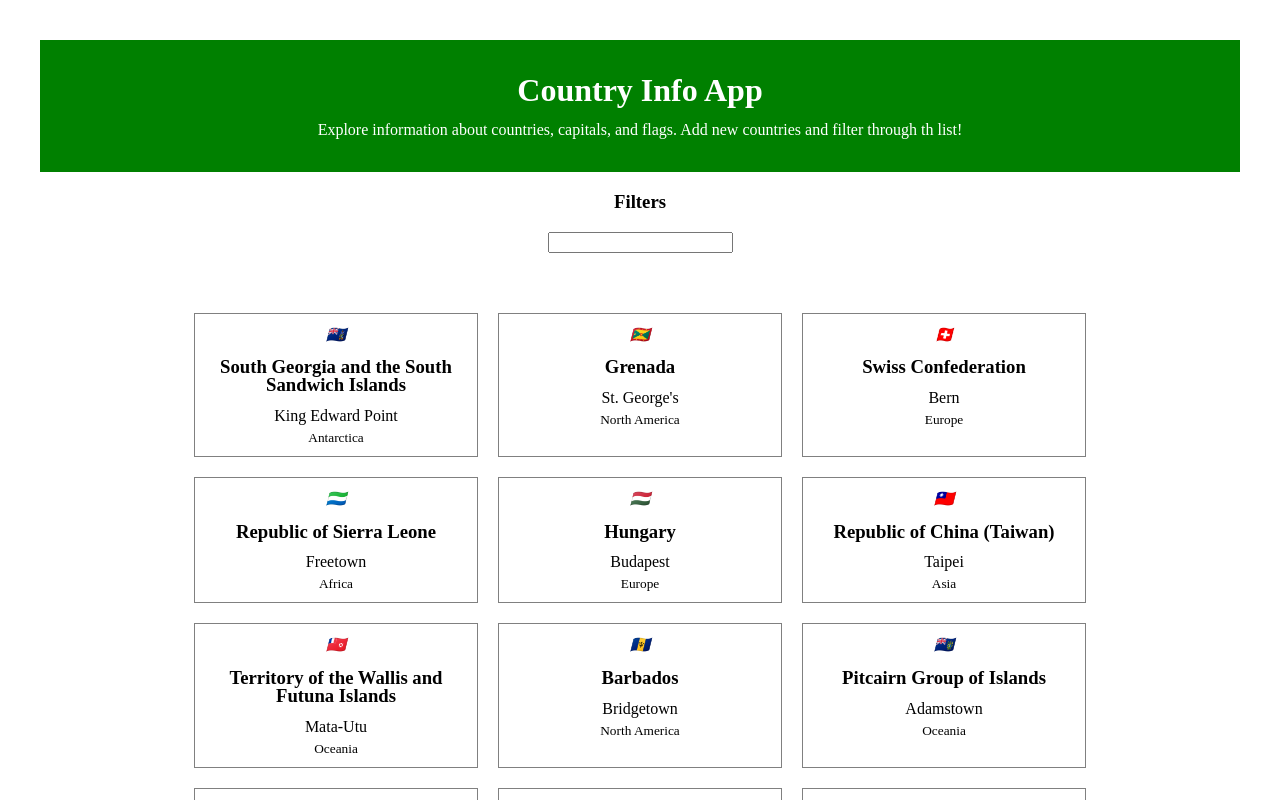
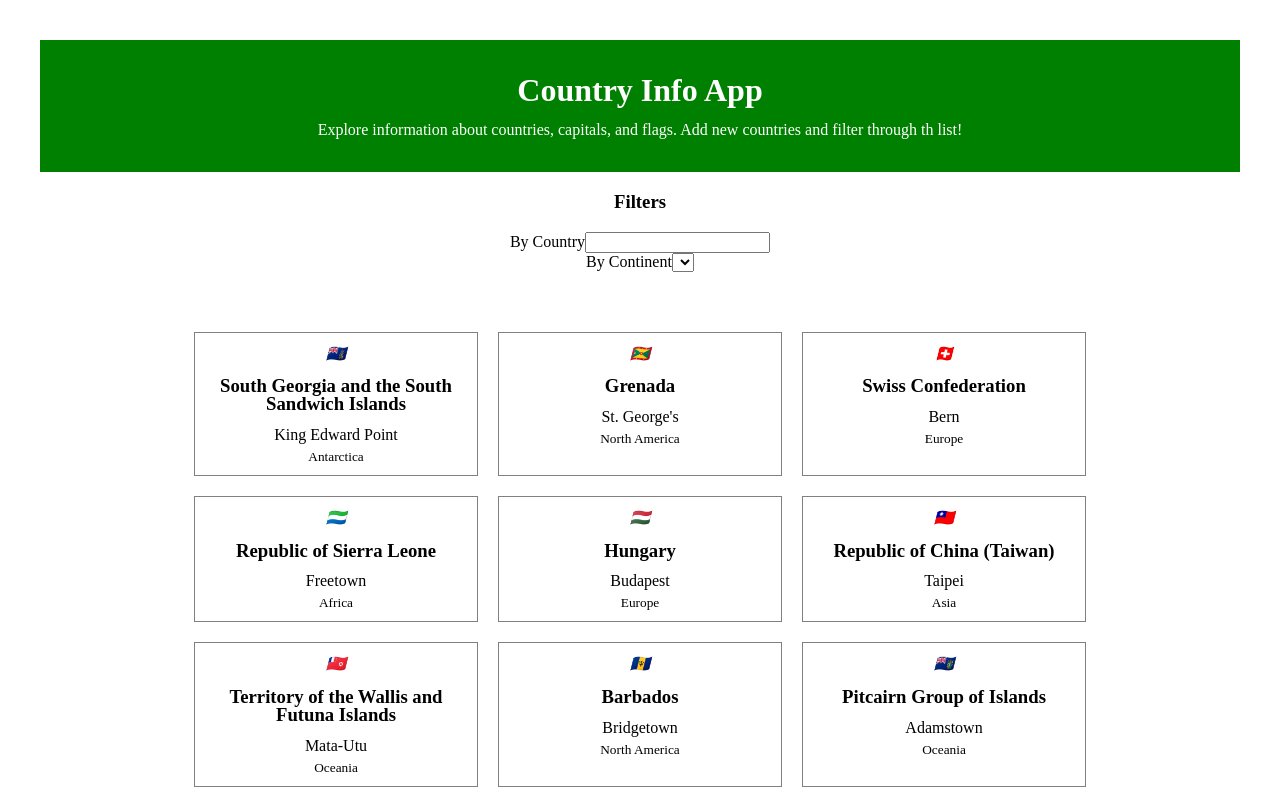
Before and after one commit to IdoiaBE/modulo-3-evaluacion-intermedia, a React (Vite) app: page / in a window 1280 px wide. Shown: the top 800 px of the page. Built offline with nearby package versions, Linux system fonts and the light colour scheme.

Commit message:
by country filter not working

```diff
--- a/src/components/App.jsx
+++ b/src/components/App.jsx
@@ -4,13 +4,25 @@ import dataJson from '../services/data.json'
 import Header from './Header';
 import ListCountries from './ListCountries';
 import Filters from './Filters';
+import { useState } from 'react';
 
 function App() {
+
+  //creo la variable de estado para el valor del input text
+  const [byCountryValue, setByCountryValue] = useState("")
+
+  //esta función es la que voy a enviar por props para que se ejecute en el componente filters cuando cambie el input text
+  const changeByCountryValue = (value) =>{
+    setByCountryValue(value.toLowerCase())
+  }
+
+  const filterByCountry = dataJson.filter(country => country.name.official.toLowerCase().includes(byCountryValue))
+
   return (
     <>
     <Header/>
     <main className="main">
-      <Filters/>
+      <Filters changeByCountryValue = {changeByCountryValue}/>
       <ListCountries list = {dataJson}/>
     </main>
     </>
@@ -20,4 +32,9 @@ function App() {
 export default App;
 
 //1.Crear componentes: ListCountries, Country, Filters, AddCountry(opcional).
-//2.Crear variables de estado:
+//2.Crear variables de estado: listado de paises, inputs,
+
+
+// Cuando tenemos INPUTS, PETICIÓN AL SERVIDOR o DATOS QUE CAMBIAN Y HAY QUE VOLVER A PINTARLOS SIEMPRE VARIABLES DE ESTADO
+
+//Siempre que haya un filtro, crearlo  donde están los datos principales y en caso que corresponda se lo mandamos al componente que pinta la lista
--- a/src/components/Filters.jsx
+++ b/src/components/Filters.jsx
@@ -1,11 +1,25 @@
 import '../styles/Filters.scss'
 
-function Filters() {
+function Filters({changeByCountryValue}) {
+
+    const handleInput = (ev) =>{
+        changeByCountryValue(ev.target.value)
+    }
   return (
     <section className="main_filters">
         <h3>Filters</h3>
-        <label htmlFor=""></label>
-        <input type="text" />
+        <div className="main_filters_country">
+            <label htmlFor="">By Country</label>
+            <input type="text" onChange={handleInput}/>
+        </div>
+
+        <div className="main_filters_continent">
+            <label htmlFor="">By Continent</label>
+            <select name="" id="">
+                <option value=""></option>
+            </select>
+        </div>
+
     </section>
   )
 }
--- a/src/components/ListCountries.jsx
+++ b/src/components/ListCountries.jsx
@@ -2,8 +2,9 @@ import '../styles/ListCountries.scss'
 import Country from './Country';
 
 function ListCountries({list}) {
-    console.log(list)
-    const listHtml = list.map((item, index) => <Country key={index} countryData={item}/> )
+  //Siempre que queramos pintar un array en el html vamos a necesitar un ARRAY DE ETIQUETAS y vamos a utilizar map()
+  // console.log(list)
+  const listHtml = list.map((item, index) => <Country key={index} countryData={item}/> )
   return (
     <section className="main_countries">
         {listHtml}
--- a/src/styles/Filters.scss
+++ b/src/styles/Filters.scss
@@ -0,0 +1,4 @@
+.main_filters{
+    display: flex;
+    flex-direction: column;
+}
```
